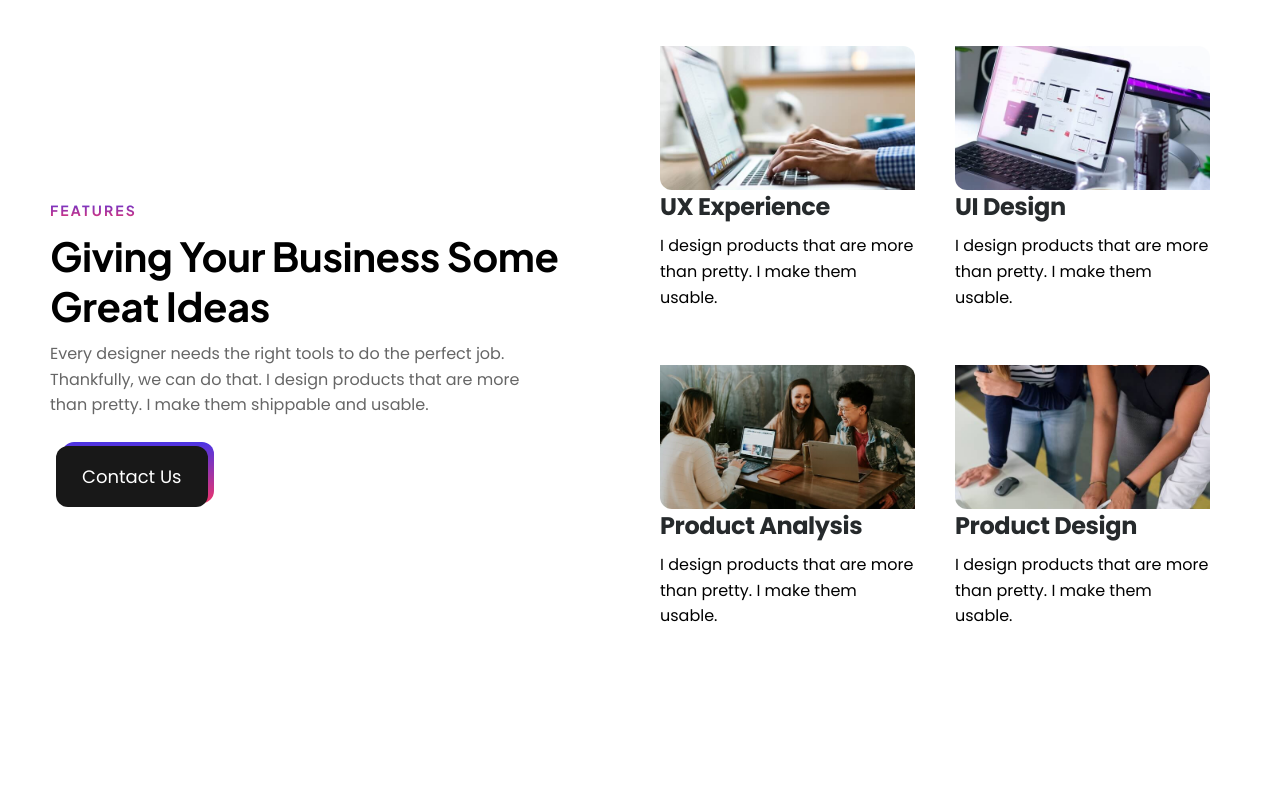
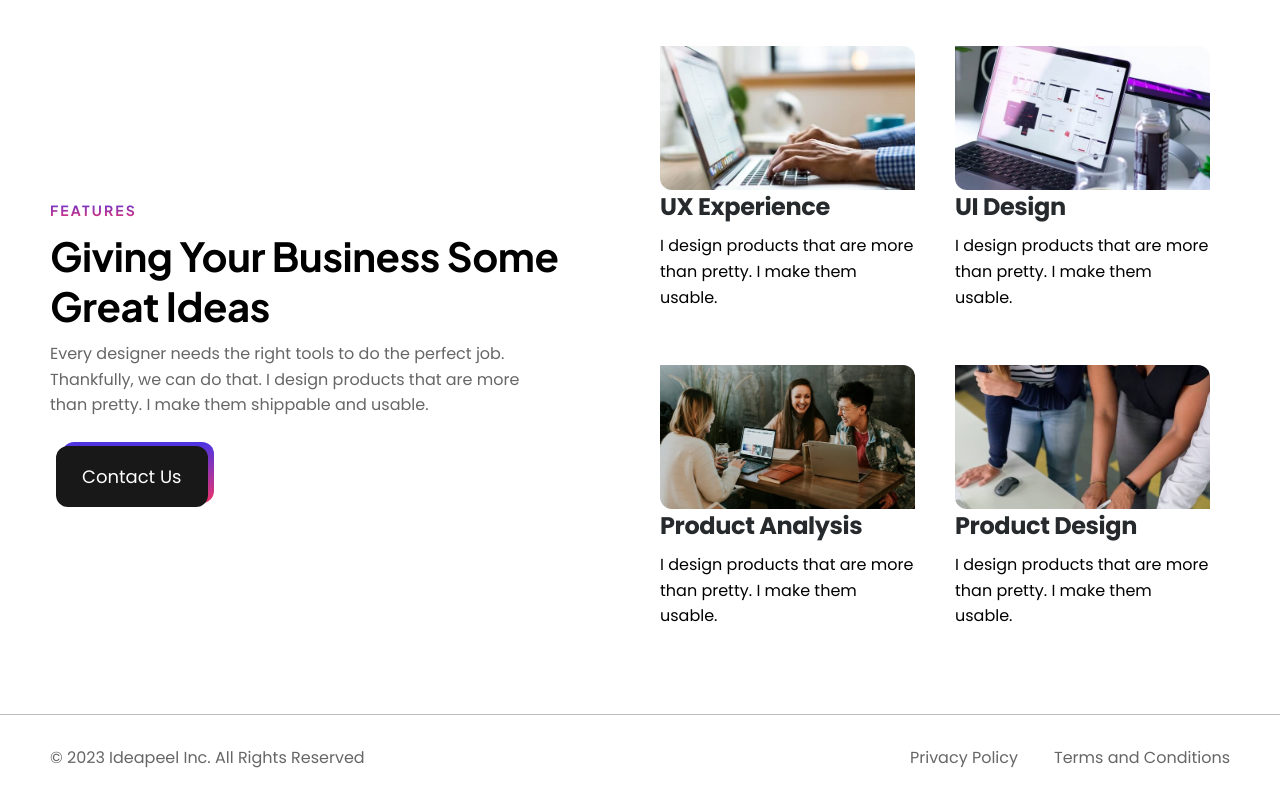
Before and after one commit to petramarkovic/landing-page, a website built with webpack: page src/index.html in a window 1280 px wide. Shown: the part 1371-2171 px from the top of the page. Before the commit the page ends 2085 px from the top, so only its background shows below. Built offline with nearby package versions, Linux system fonts and the light colour scheme; some packages are replaced by stand-ins of ours.

Commit message:
Add footer

```diff
--- a/src/index.html
+++ b/src/index.html
@@ -136,5 +136,20 @@
 			</div>
 		</section>
 	</main>
+	<footer class="footer">
+		<div class="wrap">
+			<div class="footer__content">
+				<span class="footer__copy">© 2023 Ideapeel Inc. All Rights Reserved</span>
+				<ul class="footer__list">
+					<li class="footer__list-item">
+						<a href="/" class="footer__list-link">Privacy Policy</a>
+					</li>
+					<li class="footer__list-item">
+						<a href="/" class="footer__list-link">Terms and Conditions</a>
+					</li>
+				</ul>
+			</div>
+		</div>
+	</footer>
 </body>
 </html>
--- a/src/style.scss
+++ b/src/style.scss
@@ -12,3 +12,4 @@
 @import './styles/layout/banner';
 @import './styles/layout/logos';
 @import './styles/layout/features';
+@import './styles/layout/footer';
--- /dev/null
+++ b/src/styles/layout/_footer.scss
@@ -0,0 +1,64 @@
+.footer {
+    width: 100%;
+    padding: 30px 0;
+    border-top: 1px solid $lighter-grey;
+}
+
+.footer__content {
+    @media screen and (min-width: $sm) {
+        display: flex;
+        align-items: center;
+        justify-content: space-between;
+    }
+    @media screen and (max-width: $sm) {
+        text-align: center;
+    }
+}
+
+.footer__copy {
+    color: $light-grey;
+}
+
+.footer__list {
+    display: flex;
+    align-items: center;
+    @media screen and (max-width: $sm) {
+        justify-content: center;
+        flex-wrap: wrap;
+        margin-top: 20px;
+    }
+}
+
+.footer__list-item {
+    &:not(:last-of-type) {
+        margin-right: 36px;
+    }
+    @media screen and (max-width: $sm) {
+        &:not(:last-of-type) {
+            margin-right: 16px;
+        }
+    }
+}
+
+.footer__list-link {
+    color: $light-grey;
+    font-size: 16px;
+    line-height: 150%;
+    position: relative;
+    padding-bottom: 4px;
+    &::after {
+        content: '';
+        position: absolute;
+        bottom: 0;
+        left: 0;
+        width: 0;
+        height: 2px;
+        background: $gradient;
+        transition: width $transition;
+    }
+    @include hover {
+        &::after {
+            width: 100%;
+        }
+    }
+}
--- a/src/styles/utilities/_variables.scss
+++ b/src/styles/utilities/_variables.scss
@@ -15,6 +15,7 @@ $black: #000000;
 $black-secondary: #181818;
 $dark-grey: #262a2c;
 $light-grey: #666666;
+$lighter-grey: #bbbbbb;
 $gradient: linear-gradient(180deg, #4b34e4 0%, #ee346b 100%);
 
 // transition
```
